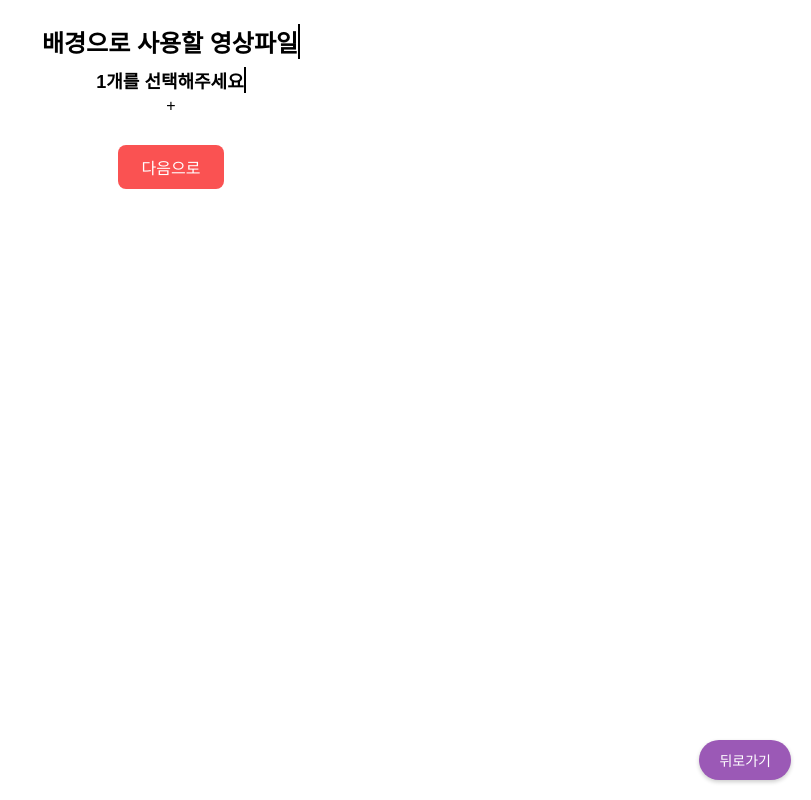
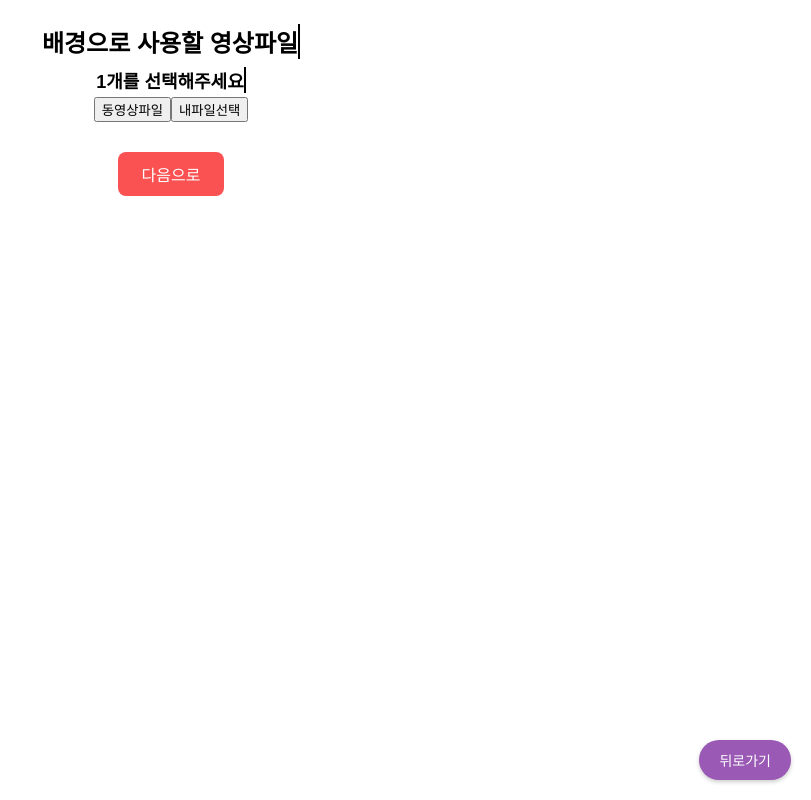
Before and after one commit to xeon-243859/ppongtok-app, a React (Vite) app: page /video/select in a window 1280 px wide. Shown: the whole page, without its empty margins (469-1280 px from the left). Built offline with nearby package versions, Linux system fonts and the light colour scheme.

Commit message:
Fix: 영상 선택 화면 버튼 구조와 UI 위치 수정 (moving file 정중앙 배치)

```diff
--- a/src/pages/VideoSelectPage.jsx
+++ b/src/pages/VideoSelectPage.jsx
@@ -5,7 +5,6 @@ import "./VideoSelectPage.css";
 
 const VideoSelectPage = () => {
   const navigate = useNavigate();
-
   const selected = localStorage.getItem("video-0");
 
   const handleSelect = () => {
@@ -15,7 +14,7 @@ const VideoSelectPage = () => {
 
   const handleRemove = () => {
     localStorage.removeItem("video-0");
-    navigate(0); // 페이지 새로고침
+    navigate(0);
   };
 
   const handleNext = () => {
@@ -31,17 +30,22 @@ const VideoSelectPage = () => {
       <h2 className="video-title">배경으로 사용할 영상파일</h2>
       <h3 className="video-subtitle">1개를 선택해주세요</h3>
 
-      <div className="video-box">
-        {selected ? (
+      {/* 영상 파일 선택 버튼 */}
+      {!selected && (
+        <div className="video-button-row">
+          <button className="file-select-button" onClick={handleSelect}>동영상파일</button>
+          <button className="file-select-button" onClick={() => alert("내파일선택은 추후 구현")}>내파일선택</button>
+        </div>
+      )}
+
+      {/* 선택된 영상이 있을 경우에만 표시 */}
+      {selected && (
         <div className="selected-video-box">
           <video src={selected} controls className="video-preview" />
           <div className="overlay-text">moving file</div>
           <button className="remove-button" onClick={handleRemove}>X</button>
         </div>
-        ) : (
-          <div className="empty-video-box" onClick={handleSelect}>+</div>
       )}
-      </div>
 
       <div className="video-button-group">
         <button className="back-button" onClick={() => navigate("/style/select")}>뒤로가기</button>
```
Lines whose indentation alone changed are shown as unchanged.
